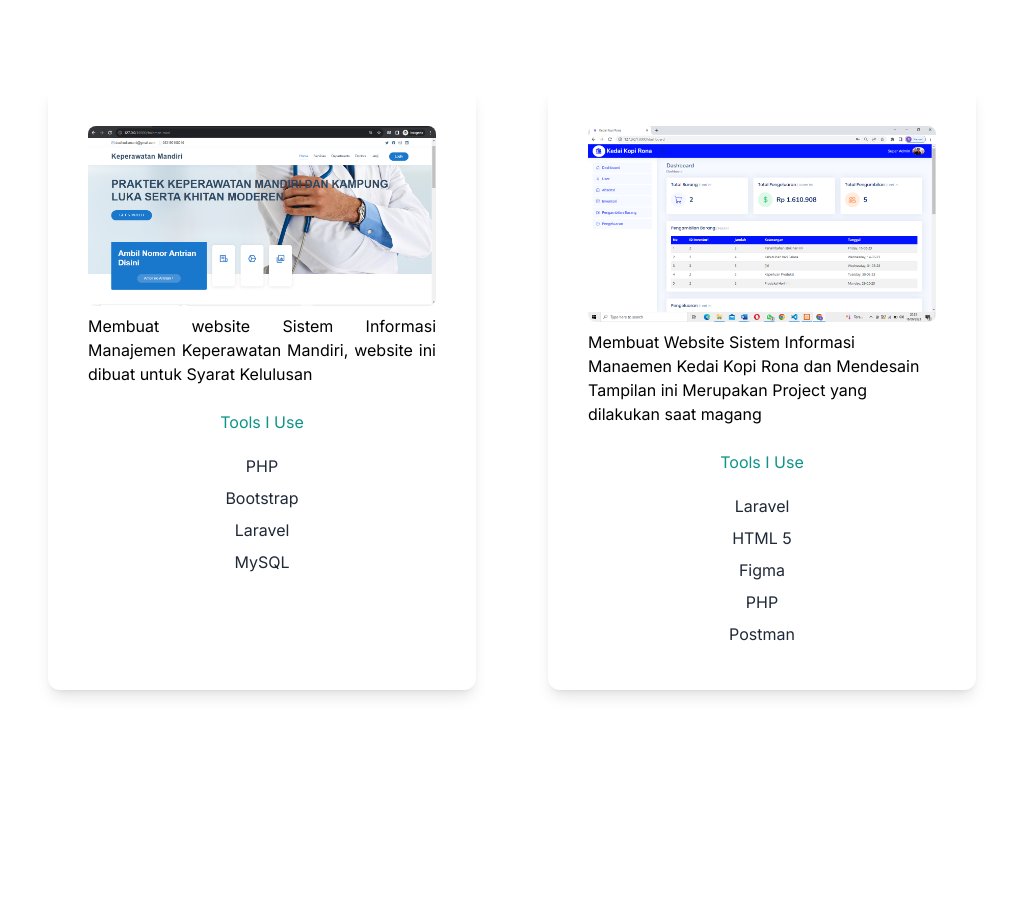
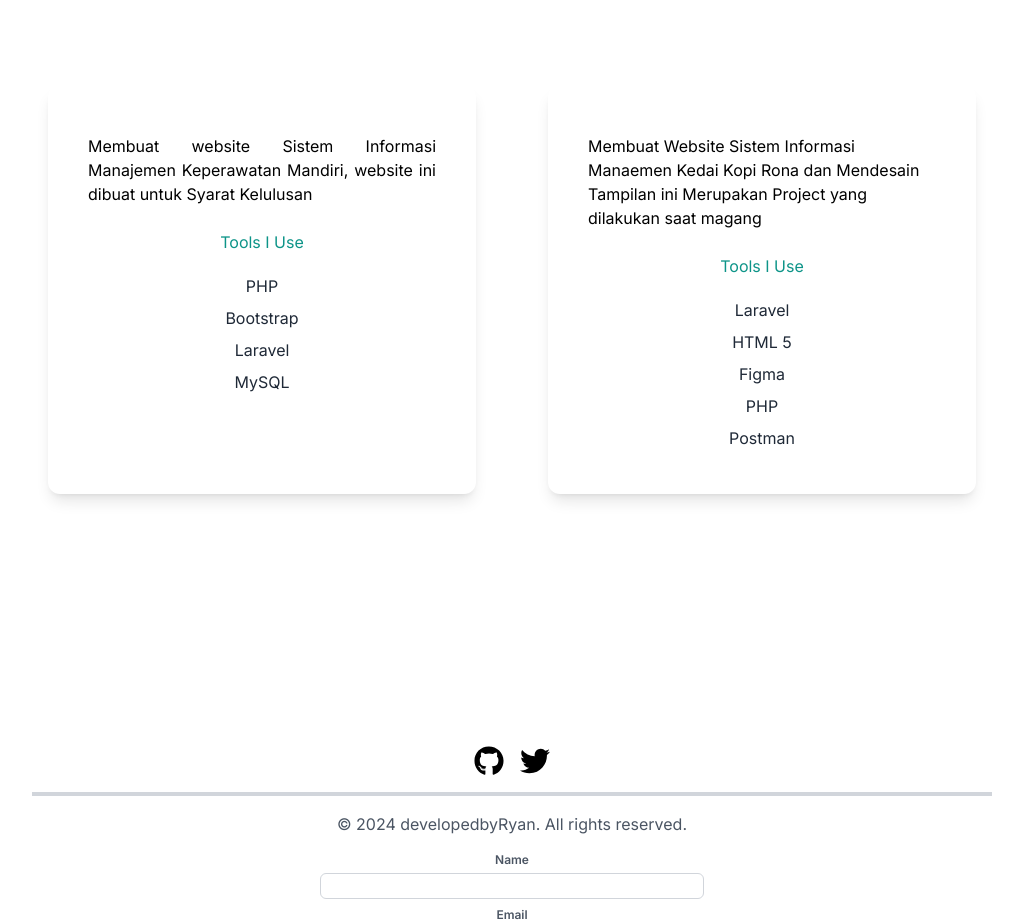
Before and after one commit to Blessfarm00/my-portofolio, a Next.js app: page / in a window 1280 px wide. Shown: the part 2740-3663 px from the top of the page, without its empty margins (128-1151 px from the left). Built offline with nearby package versions, Linux system fonts and the light colour scheme.

Commit message:
change img

```diff
--- a/app/page.js
+++ b/app/page.js
@@ -10,8 +10,6 @@ import { SiPhp, SiLaravel, SiBootstrap, SiPhpmyadmin, SiReact, SiGit, SiCss3 } f
 import Image from 'next/image';
 import deved from "../public/bg-merah.png";
 import code from "../public/code.png";
-import web1 from "../public/web1.png"
-import web2 from "../public/web2.png"
 import { useState } from 'react';
 import { useEffect } from "react";
 import Footer from "./Footer";
@@ -278,13 +276,6 @@ export default function Home() {
                   whileHover={{ scale: 1.1 }}
                   className="basis-1/3 flex-1 shadow-lg p-10 rounded-xl my-10 mx-4 dark:bg-white"
                 >
-                  <Image
-                    className="rounded-lg object-cover"
-                    width={500}
-                    height={500}
-                    layout="responsive"
-                    src={web1}
-                  />
                   <div className="max-w-md mx-auto">
                     <p className="py-2 text-justify">
                       Membuat website Sistem Informasi Manajemen Keperawatan Mandiri,
@@ -302,13 +293,6 @@ export default function Home() {
                   whileHover={{ scale: 1.1 }}
                   className="basis-1/3 flex-1 shadow-lg p-10 rounded-xl my-10 mx-4 dark:bg-white"
                 >
-                  <Image
-                    className="rounded-lg object-cover"
-                    width={300}
-                    height={300}
-                    layout="responsive"
-                    src={web2}
-                  />
                   <p className="py-2 text-left">
                     Membuat Website Sistem Informasi Manaemen Kedai Kopi Rona dan Mendesain Tampilan
                     ini Merupakan Project yang dilakukan saat magang
```
